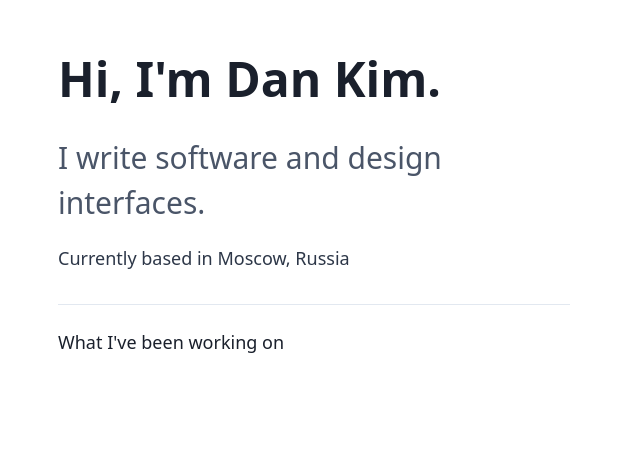
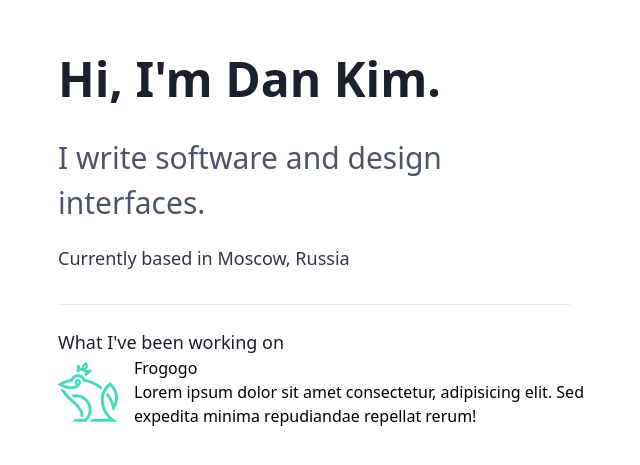
Before and after one commit to dankimio/dankim, a Vue app: page / in a window 1280 px wide. Shown: the part 149-614 px from the top of the page, without its empty margins (318-958 px from the left). Built offline with nearby package versions, Linux system fonts and the light colour scheme.

Commit message:
Create Project component

```diff
--- a/src/App.vue
+++ b/src/App.vue
@@ -1,16 +1,18 @@
 <template>
-  <div id="app">
+  <div id="app" class="container px-6 pt-6 md:pt-32 lg:pt-48 md:max-w-lg lg:max-w-xl">
     <About msg="Welcome to Your Vue.js App"/>
+    <Project name="Frogogo" />
   </div>
 </template>
 
 <script>
 import About from './components/About.vue'
+import Project from './components/Project.vue'
 
 export default {
   name: 'app',
   components: {
-    About
+    About, Project
   }
 }
 </script>
--- a/src/components/About.vue
+++ b/src/components/About.vue
@@ -1,5 +1,5 @@
 <template>
-  <div class="container px-6 pt-6 md:pt-32 lg:pt-48 md:max-w-lg lg:max-w-xl">
+  <div>
     <h1 class="mb-5 text-4xl md:text-5xl font-bold text-gray-900">
       Hi, I'm Dan Kim.
     </h1>
--- /dev/null
+++ b/src/components/Project.vue
@@ -0,0 +1,21 @@
+<template>
+  <div class="flex">
+    <img src="@/assets/images/logo-frogogo.svg" alt="" class="mr-4">
+    <div class="flex flex-col">
+      <p>{{name}}</p>
+      <p>Lorem ipsum dolor sit amet consectetur, adipisicing elit. Sed expedita minima repudiandae repellat rerum!</p>
+    </div>
+  </div>
+</template>
+
+<script>
+export default {
+  name: 'Project',
+  props: {
+    name: String
+  }
+}
+</script>
+
+<style lang="postcss" scoped>
+</style>
```
Also changed, not shown: src/assets/images/logo-frogogo.svg (added).
